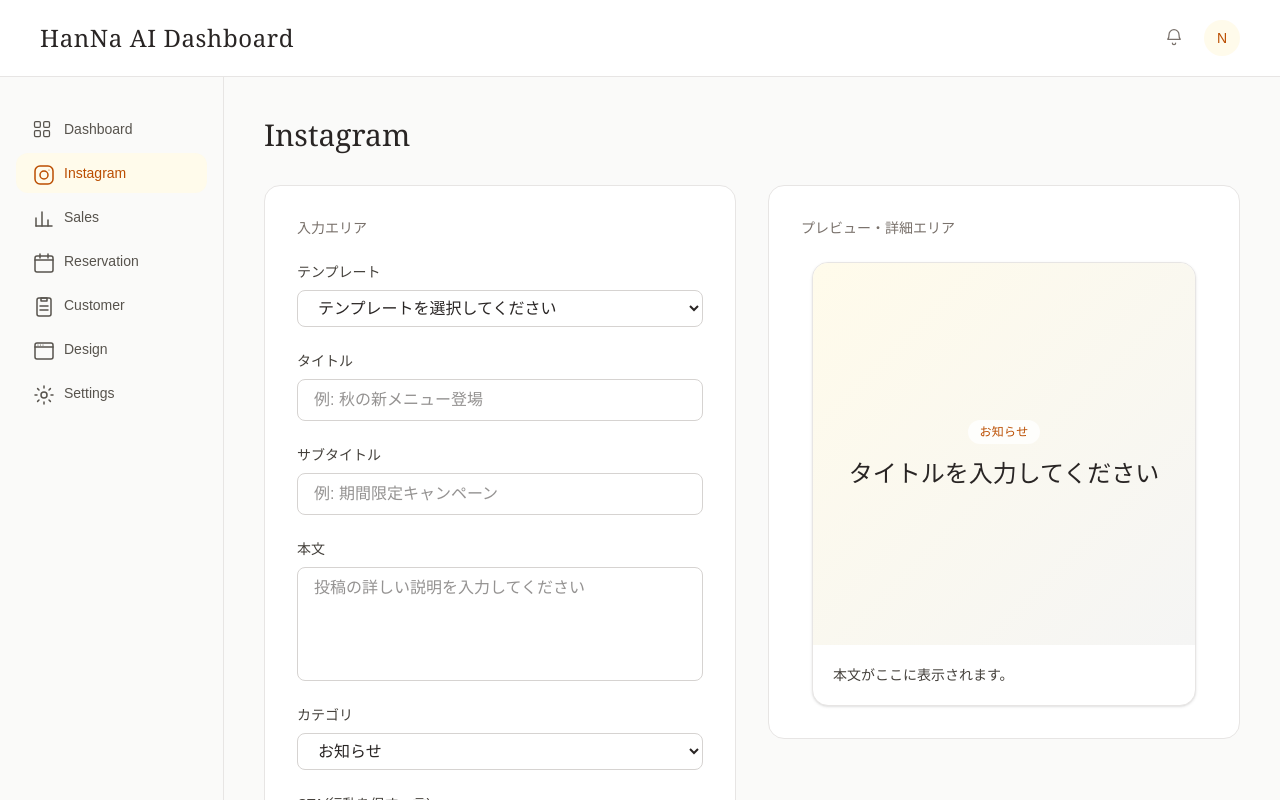
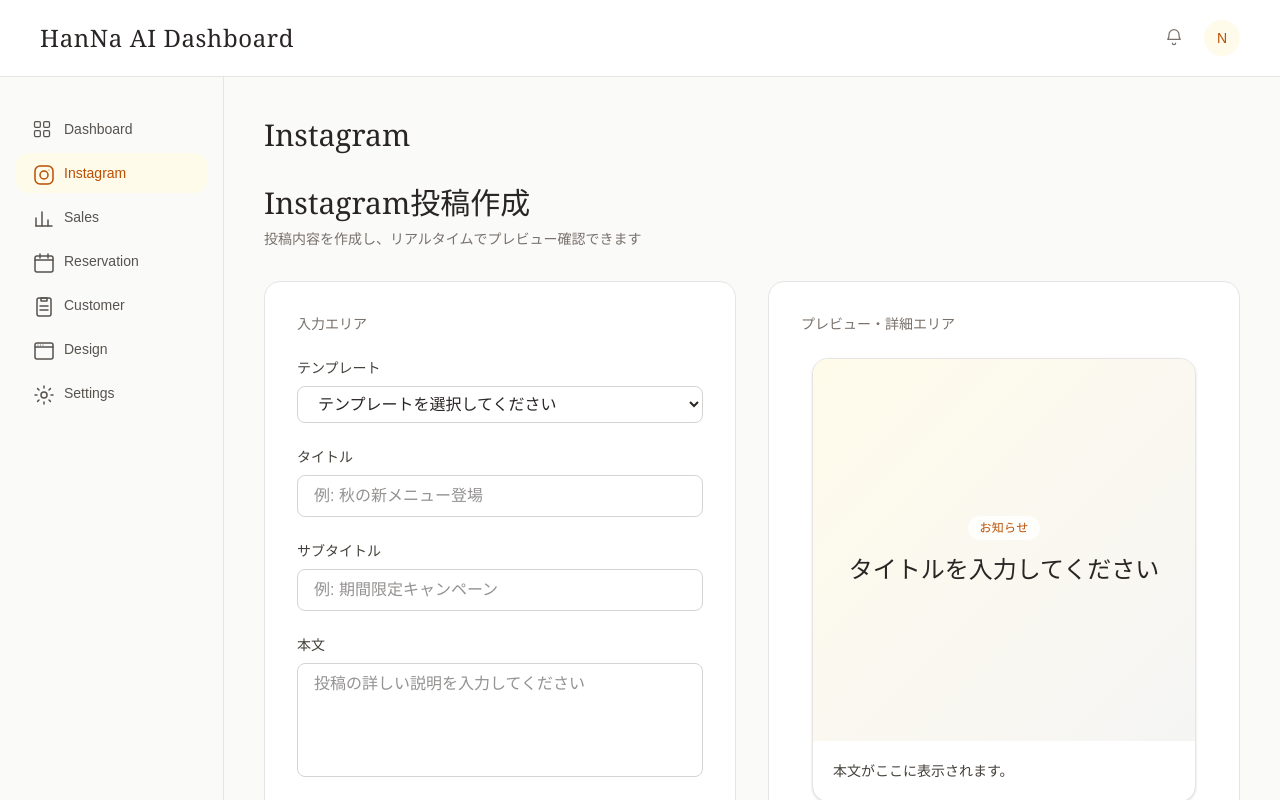
Before and after one commit to designhn924-web/hanna-ai-dashboard, a Next.js app: page /instagram in a window 1280 px wide. Shown: the top 800 px of the page. Built offline with nearby package versions, Linux system fonts and the light colour scheme.

Commit message:
refactor: apply design system to instagram template maker

```diff
--- a/features/instagram/InstagramTemplateMaker.tsx
+++ b/features/instagram/InstagramTemplateMaker.tsx
@@ -2,6 +2,8 @@
 
 import { useEffect, useState } from "react";
 import FeatureLayout from "@/components/layout/FeatureLayout";
+import PageHeader from "@/components/ui/PageHeader";
+import Section from "@/components/ui/Section";
 import InstagramForm from "./InstagramForm";
 import InstagramPreview from "./InstagramPreview";
 import { templates } from "./data/templates";
@@ -74,9 +76,12 @@
 
   return (
     <FeatureLayout title="Instagram">
+      <PageHeader
+        title="Instagram投稿作成"
+        description="投稿内容を作成し、リアルタイムでプレビュー確認できます"
+      />
       <div className="grid grid-cols-1 gap-8 lg:grid-cols-2 lg:items-start">
-        <section className="rounded-2xl border border-stone-200 bg-white p-8">
-          <h3 className="mb-6 text-sm font-medium text-stone-500">入力エリア</h3>
+        <Section title="入力エリア">
           <InstagramForm
             data={data}
             onChange={setData}
@@ -84,14 +89,11 @@
             onSelectTemplate={handleSelectTemplate}
             onReset={handleReset}
           />
-        </section>
+        </Section>
 
-        <section className="rounded-2xl border border-stone-200 bg-white p-8">
-          <h3 className="mb-6 text-sm font-medium text-stone-500">
-            プレビュー・詳細エリア
-          </h3>
+        <Section title="プレビュー・詳細エリア">
           <InstagramPreview data={data} />
-        </section>
+        </Section>
       </div>
     </FeatureLayout>
   );
```
